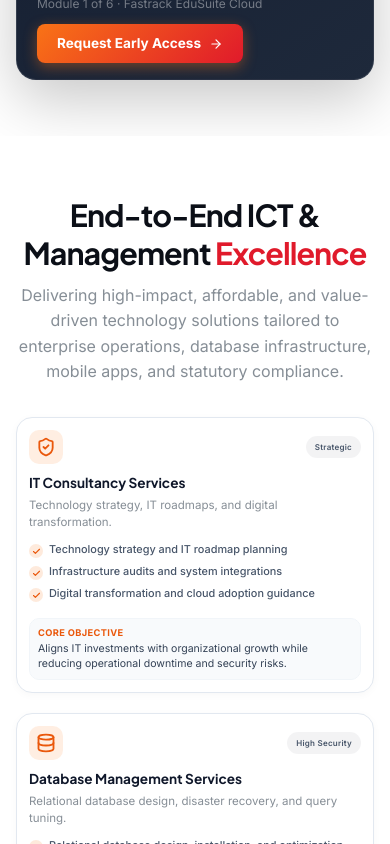
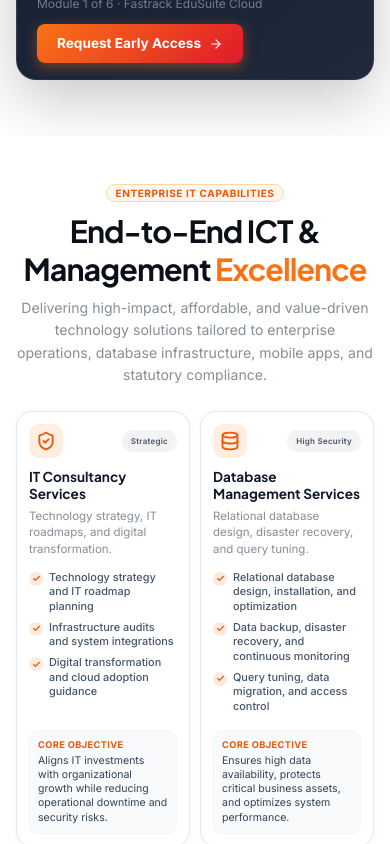
Before and after one commit to Fastrackgh/fastrack-home, a Next.js app: page / in a window 390 px wide. Shown: the part 3760-4604 px from the top of the page. Built offline with nearby package versions, Linux system fonts and the light colour scheme.

Commit message:
refactor: update branding, improve styling with responsive tokens, and enhance form component with motion effects.

```diff
--- a/src/components/organisms/ServicesGridSection/ServicesGridSection.tsx
+++ b/src/components/organisms/ServicesGridSection/ServicesGridSection.tsx
@@ -1,10 +1,10 @@
 'use client';
 
 import React from 'react';
-import { Box, Container, Stack, Text, SimpleGrid } from '@mantine/core';
+import { Box, Container, Stack, Text, SimpleGrid, Badge } from '@mantine/core';
 import { motion } from 'framer-motion';
 import type { Variants } from 'framer-motion';
-import { DisplayHeading, StatusBadge } from '@/components/atoms';
+import { DisplayHeading } from '@/components/atoms';
 import { ServiceCard } from '@/components/molecules';
 import { businessInfo } from '@/data/businessInfo';
 import {
@@ -21,18 +21,18 @@ const containerVariants: Variants = {
   visible: {
     opacity: 1,
     transition: {
-      staggerChildren: 0.1,
+      staggerChildren: 0.08,
     },
   },
 };
 
 const itemVariants: Variants = {
-  hidden: { opacity: 0, y: 30 },
+  hidden: { opacity: 0, y: 20 },
   visible: {
     opacity: 1,
     y: 0,
     transition: {
-      duration: 0.5,
+      duration: 0.45,
       ease: 'easeOut',
     },
   },
@@ -42,19 +42,19 @@ export const ServicesGridSection: React.FC = () => {
   const getIcon = (iconName: string) => {
     switch (iconName) {
       case 'ShieldCheck':
-        return <ShieldCheck size={26} strokeWidth={2.2} />;
+        return <ShieldCheck strokeWidth={2.2} style={{ width: '100%', height: '100%' }} />;
       case 'Database':
-        return <Database size={26} strokeWidth={2.2} />;
+        return <Database strokeWidth={2.2} style={{ width: '100%', height: '100%' }} />;
       case 'Code':
-        return <Code size={26} strokeWidth={2.2} />;
+        return <Code strokeWidth={2.2} style={{ width: '100%', height: '100%' }} />;
       case 'Smartphone':
-        return <Smartphone size={26} strokeWidth={2.2} />;
+        return <Smartphone strokeWidth={2.2} style={{ width: '100%', height: '100%' }} />;
       case 'MessageSquare':
-        return <MessageSquare size={26} strokeWidth={2.2} />;
+        return <MessageSquare strokeWidth={2.2} style={{ width: '100%', height: '100%' }} />;
       case 'Calculator':
-        return <Calculator size={26} strokeWidth={2.2} />;
+        return <Calculator strokeWidth={2.2} style={{ width: '100%', height: '100%' }} />;
       default:
-        return <Code size={26} strokeWidth={2.2} />;
+        return <Code strokeWidth={2.2} style={{ width: '100%', height: '100%' }} />;
     }
   };
 
@@ -62,25 +62,39 @@ export const ServicesGridSection: React.FC = () => {
     <Box
       id="services"
       component="section"
-      py={{ base: 60, md: 100 }}
+      py={{ base: 48, md: 88 }}
       style={{
         background: '#ffffff',
       }}
     >
       <Container size="xl">
         <motion.div
-          initial={{ opacity: 0, y: 30 }}
+          initial={{ opacity: 0, y: 24 }}
           whileInView={{ opacity: 1, y: 0 }}
           viewport={{ once: true, margin: '-60px' }}
-          transition={{ duration: 0.6, ease: [0.16, 1, 0.3, 1] }}
+          transition={{ duration: 0.5, ease: [0.16, 1, 0.3, 1] }}
         >
-          <Stack align="center" gap="sm" mb="xl">
-
+          <Stack align="center" gap="xs" mb={{ base: 24, md: 44 }}>
+            <Badge
+              size="sm"
+              variant="light"
+              style={{
+                background: '#fff7ed',
+                color: '#ea580c',
+                border: '1px solid #fed7aa',
+                textTransform: 'uppercase',
+                letterSpacing: '0.06em',
+                fontWeight: 700,
+              }}
+            >
+              Enterprise IT Capabilities
+            </Badge>
 
             <DisplayHeading
               level={2}
               align="center"
               highlightWord="Excellence"
+              highlightColor="#f97316"
               maxWidth={780}
             >
               End-to-End ICT & Management
@@ -93,6 +107,7 @@ export const ServicesGridSection: React.FC = () => {
                 maxWidth: 640,
                 textAlign: 'center',
                 lineHeight: 1.6,
+                fontSize: 'clamp(0.88rem, 1.2vw, 1rem)',
               }}
             >
               Delivering high-impact, affordable, and value-driven technology solutions
@@ -101,15 +116,16 @@ export const ServicesGridSection: React.FC = () => {
           </Stack>
         </motion.div>
 
+        {/* 2 in a Row on Mobile, 2 on Tablet, 3 on Desktop */}
         <motion.div
           variants={containerVariants}
           initial="hidden"
           whileInView="visible"
           viewport={{ once: true, margin: '-40px' }}
         >
-          <SimpleGrid cols={{ base: 1, sm: 2, md: 3 }} spacing="lg" mt="xl">
+          <SimpleGrid cols={{ base: 2, sm: 2, md: 3 }} spacing={{ base: 'xs', sm: 'md', md: 'lg' }} mt="md">
             {businessInfo.services.map((svc) => (
-              <motion.div key={svc.id} variants={itemVariants}>
+              <motion.div key={svc.id} variants={itemVariants} style={{ height: '100%' }}>
                 <ServiceCard
                   service={svc}
                   icon={getIcon(svc.iconName)}
```
